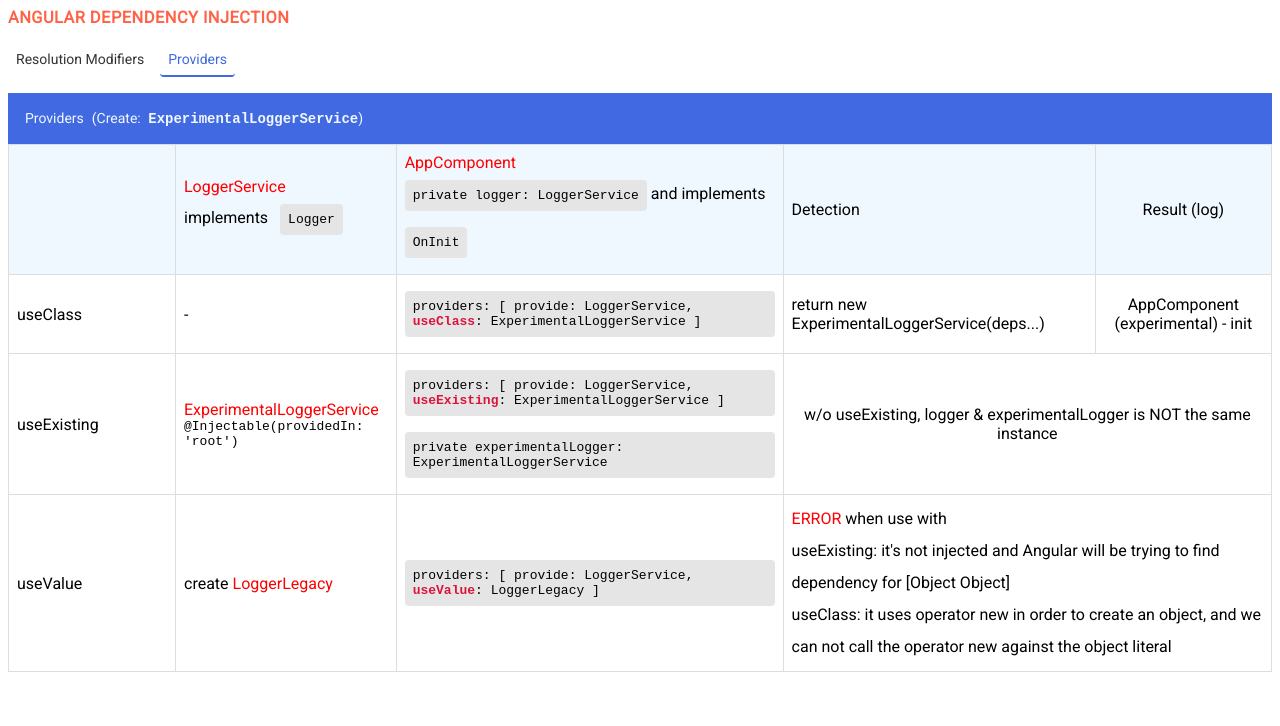
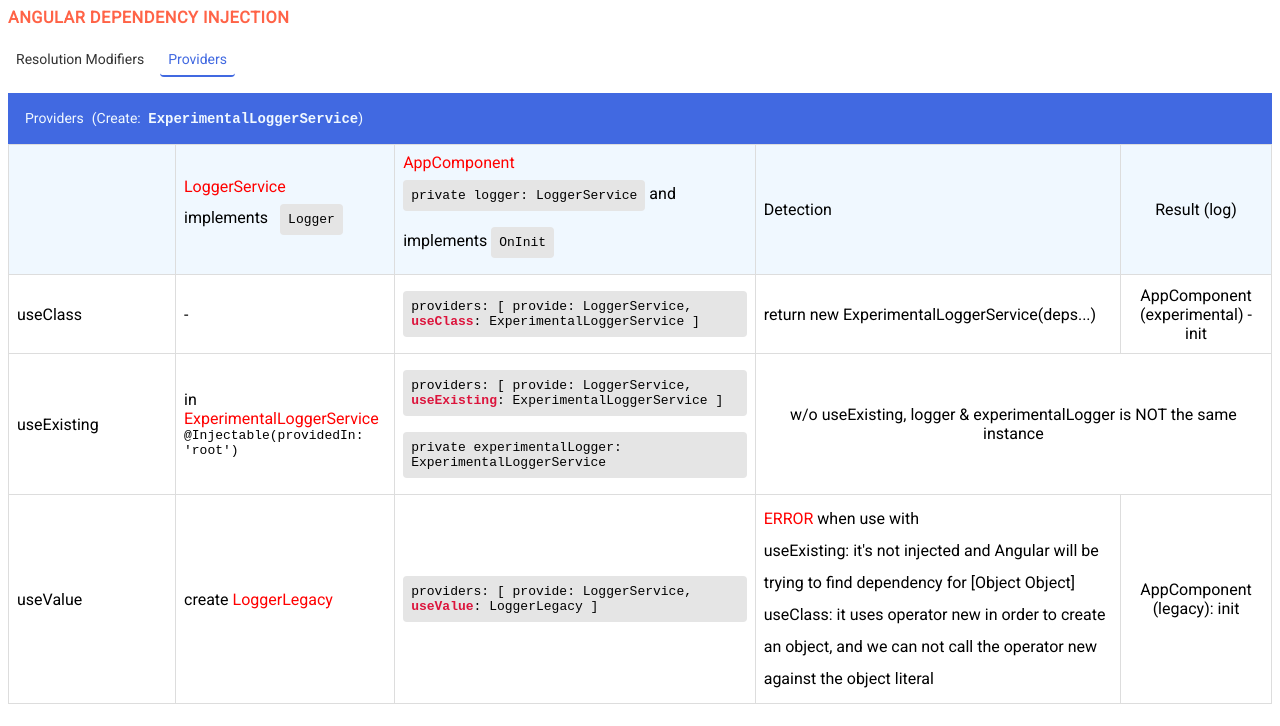
Before and after one commit to diosvo/angular-dependency-injection, an Angular app: page /providers in a window 1280 px wide. Shown: the top 726 px of the page. Built offline with nearby package versions, Linux system fonts and the light colour scheme.

Commit message:
update useValue

```diff
--- a/src/app/providers/providers.component.html
+++ b/src/app/providers/providers.component.html
@@ -55,6 +55,7 @@
     <tr>
       <td>useExisting</td>
       <td>
+        in
         <span style="color: red;">ExperimentalLoggerService</span>
         <br>
         <code>@Injectable(providedIn: 'root')</code>
@@ -96,13 +97,14 @@
           </code>
         </div>
       </td>
-      <td id="detection" colspan="2" class="align-left">
+      <td id="detection">
         <span style="color:red">ERROR</span> when use with
         <br/>
         <span>useExisting: it's not injected and Angular will be trying to find dependency for [Object Object]</span>
         <br/>
         <span>useClass: it uses operator new in order to create an object, and we can not call the operator new against the object literal</span>
       </td>
+      <td>AppComponent (legacy): init</td>
     </tr>
   </tbody>
 </table>
```
